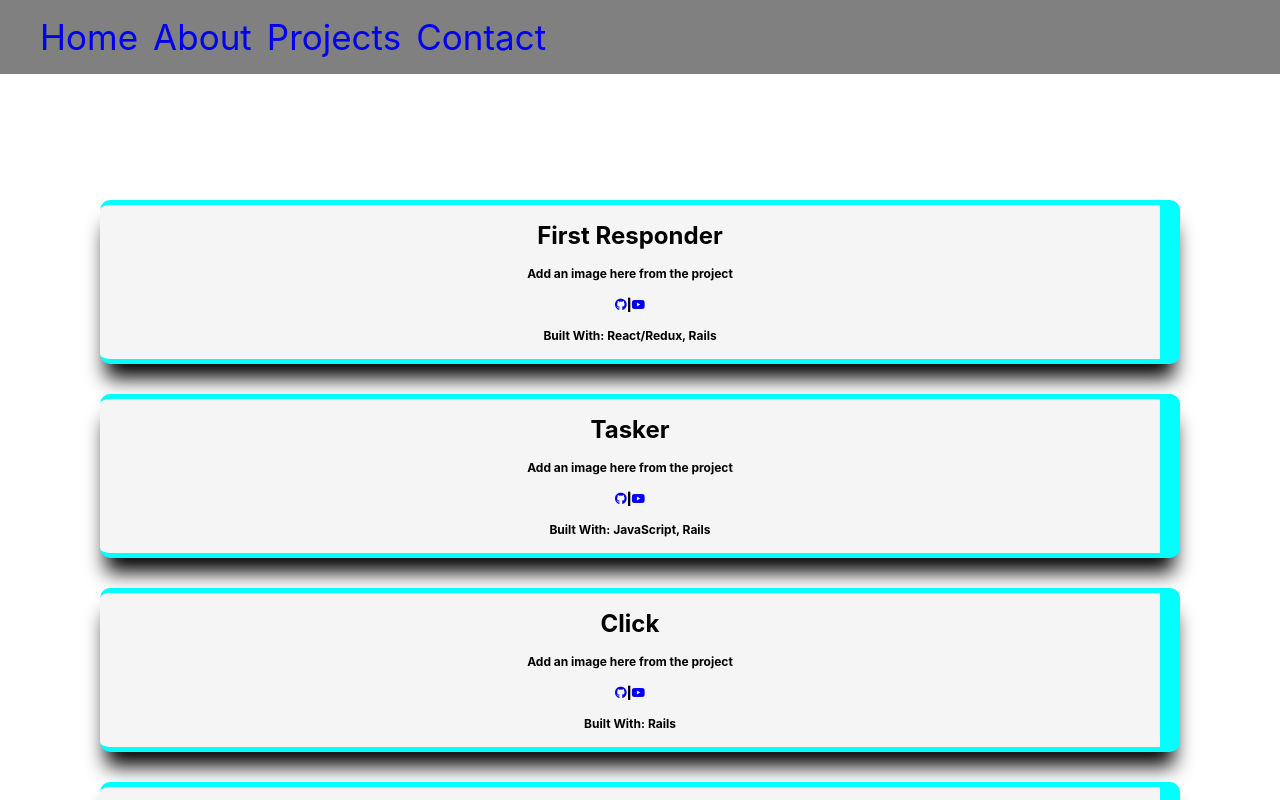
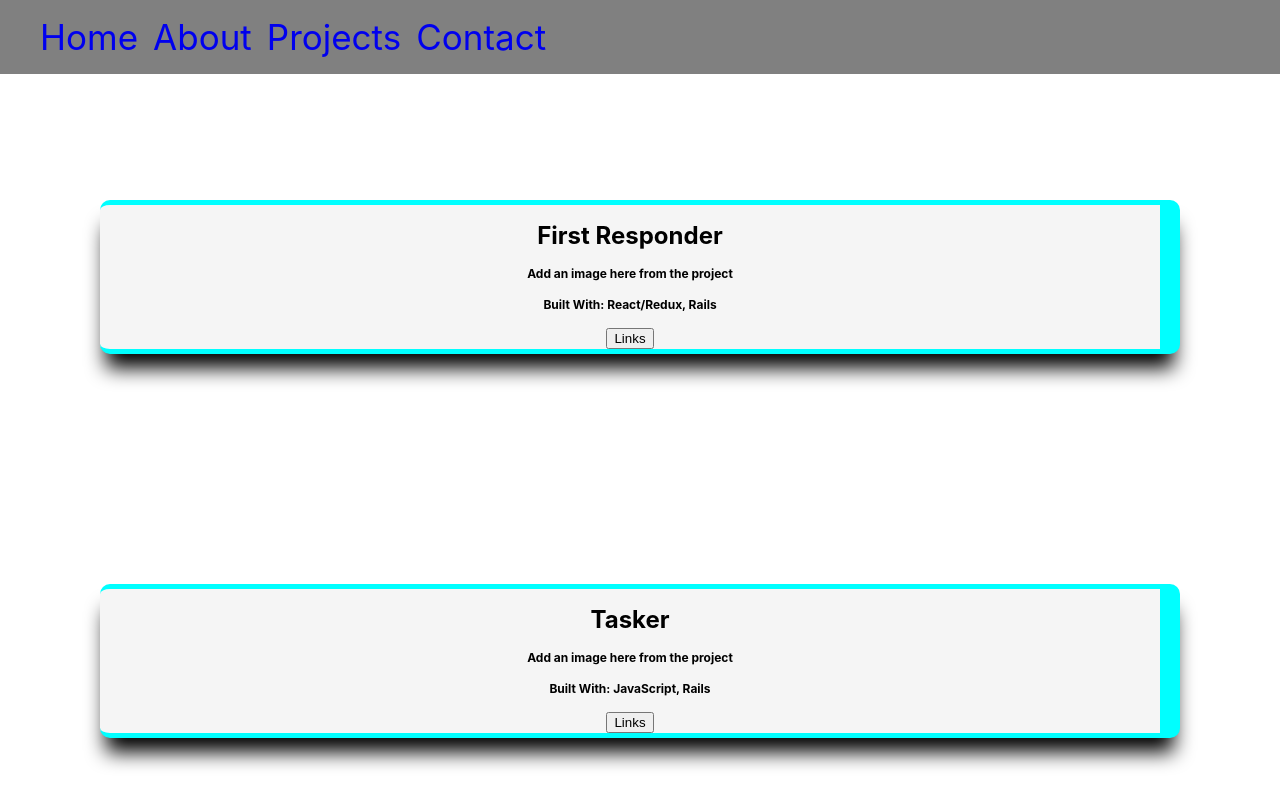
Before and after one commit to phillycowboy/port_practice-, a React (Create React App) app: page /projects in a window 1280 px wide. Shown: the top 800 px of the page. Built offline with nearby package versions, Linux system fonts and the light colour scheme.

Commit message:
all the cards keep flipping

```diff
--- a/package.json
+++ b/package.json
@@ -7,6 +7,7 @@
     "@testing-library/react": "^11.1.0",
     "@testing-library/user-event": "^12.1.10",
     "react": "^17.0.2",
+    "react-card-flip": "^1.1.3",
     "react-dom": "^17.0.2",
     "react-router-dom": "^5.2.0",
     "react-scripts": "4.0.3",
--- a/src/App.css
+++ b/src/App.css
@@ -98,7 +98,7 @@
   padding-right: 15px;
   color: aqua;
 }
-#projects{
+.projects{
   border-right: 20px solid aqua;
   border-top: 5px solid aqua;
   border-bottom: 5px solid aqua;
--- a/src/components/Projects.js
+++ b/src/components/Projects.js
@@ -1,18 +1,40 @@
-import React, {Component} from 'react'
-import projectsData from '../assests/data/projectsData.json'
-class Projects extends Component{
-    render(){
+import React from 'react'
+// import projectsData from '../assests/data/projectsData.json'
+import ReactCardFlip from 'react-card-flip';
+const Projects = (props) =>{
+    // console.log(props)
+    // constructor(){
+    //     super()
+    //     this.state = {
+    //         isFlipped: false
+    //     }
+    // }
+
+    // handleClick = (e) => {
+    //     e.preventDefault();
+    //     console.log(e.target.value)
+    //     this.setState((prevState) => ({
+    //         isFlipped: !prevState.isFlipped
+    //     }))
+    // }
+
         return(
-            projectsData.map((p) =>{
+            // projectsData.map(p =>
+                // console.log(p)
+                <ReactCardFlip isFlipped={props.flipped} flipDirection="horizontal">
+                        <div className="projects">
+                            <h1>{props.projectName}</h1>
+                            <h4>Add an image here from the project</h4>
+                            <h4>Built With: {props.languages}</h4>
+                            <button onClick={props.handleClick}>Links</button>
+                        </div>
+                        <div className="projects-back">
+                            <a href={props.githubLink}><i class="fab fa-github"></i></a>|<a href={props.youtubeLink}><i class="fab fa-youtube"></i></a>
+                            <button onClick={props.handleClick}>Info</button>
+                        </div>
+                </ReactCardFlip>
+            // )
+        )
 
-             return   <div id="projects">
-                        <h1>{p.projectName}</h1>
-                        <h4>Add an image here from the project</h4>
-                        <a href={p.githubLink}><i class="fab fa-github"></i></a>|<a href={p.youtubeLink}><i class="fab fa-youtube"></i></a>
-                        <h4>Built With: {p.languages}</h4>
-                      </div>
-            })
-        )
-    }
 }
 export default Projects
--- a/src/containers/ProjectsContainer.js
+++ b/src/containers/ProjectsContainer.js
@@ -1,12 +1,35 @@
 import React, {Component} from 'react'
 import Projects from '../components/Projects'
+// import ReactCardFlip from 'react-card-flip';
+import projectsData from '../assests/data/projectsData.json'
 
 class ProjectsContainer extends Component{
+    constructor(){
+    super()
+        this.state = {
+            isFlipped: false
+        }
+    }
+    handleClick = (e) => {
+        e.preventDefault();
+        this.setState((prevState) => ({
+            isFlipped: !prevState.isFlipped
+        }))
+        console.log(e)
+    }
     render(){
         return(
-            <div id="projects-div">
-                <Projects/>
-            </div>
+            projectsData.map((p) => {
+                console.log(p)
+                return <div id="projects-div">
+                        <Projects handleClick={this.handleClick} flipped={this.state.isFlipped} key={p.id} projectName={p.projectName} languages={p.languages} githubLink={p.githubLink} youtubeLink={p.youtubeLink}/>
+                </div>
+
+
+            }
+
+            )
+
         )
     }
 }
```
Also changed, not shown: 2 other files (tests, documents, lock files or other folders).
